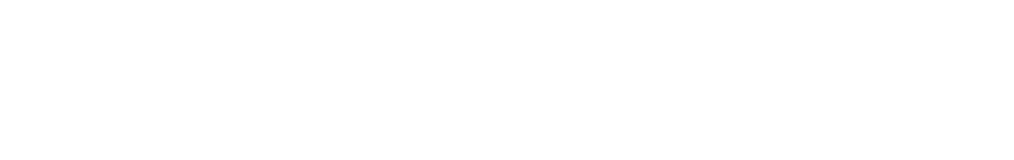
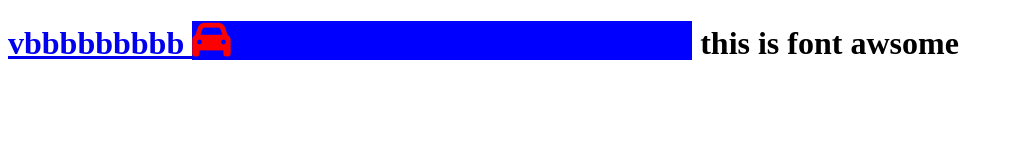
Before and after one commit to nahidhashik/module-7, a plain HTML site: page index.html in a window 1280 px wide. Shown: the whole page, without its empty margins (0-1014 px from the left). Drawn offline with Linux system fonts and the light colour scheme.

Commit message:
font awsome anchor tag added icon added

```diff
--- a/index.html
+++ b/index.html
@@ -6,9 +6,25 @@
     <meta name="viewport" content="width=device-width, initial-scale=1.0">
     <link rel="stylesheet" href="style.css">
     <link rel="shortcut icon" href="favicon.ico" type="image/x-icon">
+    <script src="https://kit.fontawesome.com/fa2c48a7ed.js" crossorigin="anonymous"></script>
     <title>Document</title>
+
+    <style>
+
+        .fa-car{
+
+            color: red;
+            font-size: larger;
+            width: 500px;
+            background-color: blue;
+        }
+    </style>
+
+
 </head>
 <body>
 
+    <h1> <a target="_blank" href="google.com">vbbbbbbbbb <i  class="fa-solid fa-car" ></i></a> this is font awsome</h1>
+
 </body>
 </html>
```
